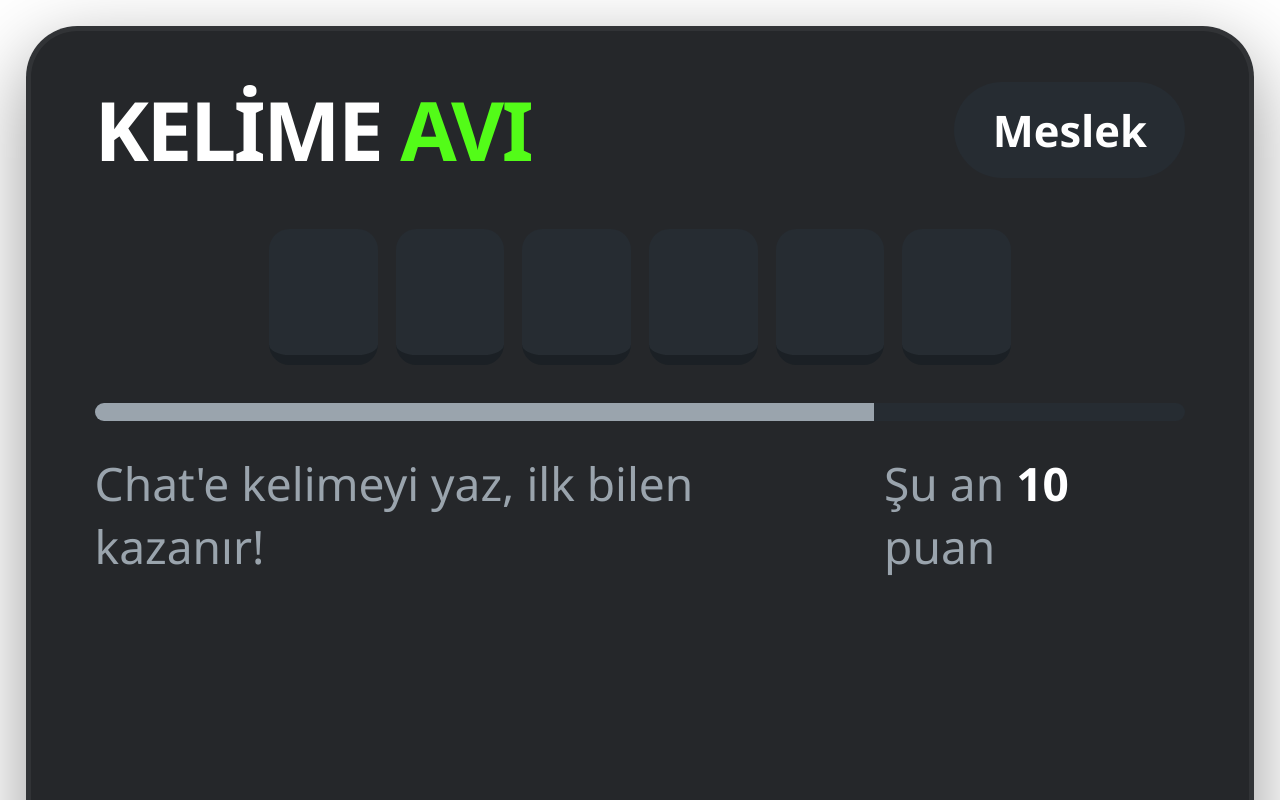
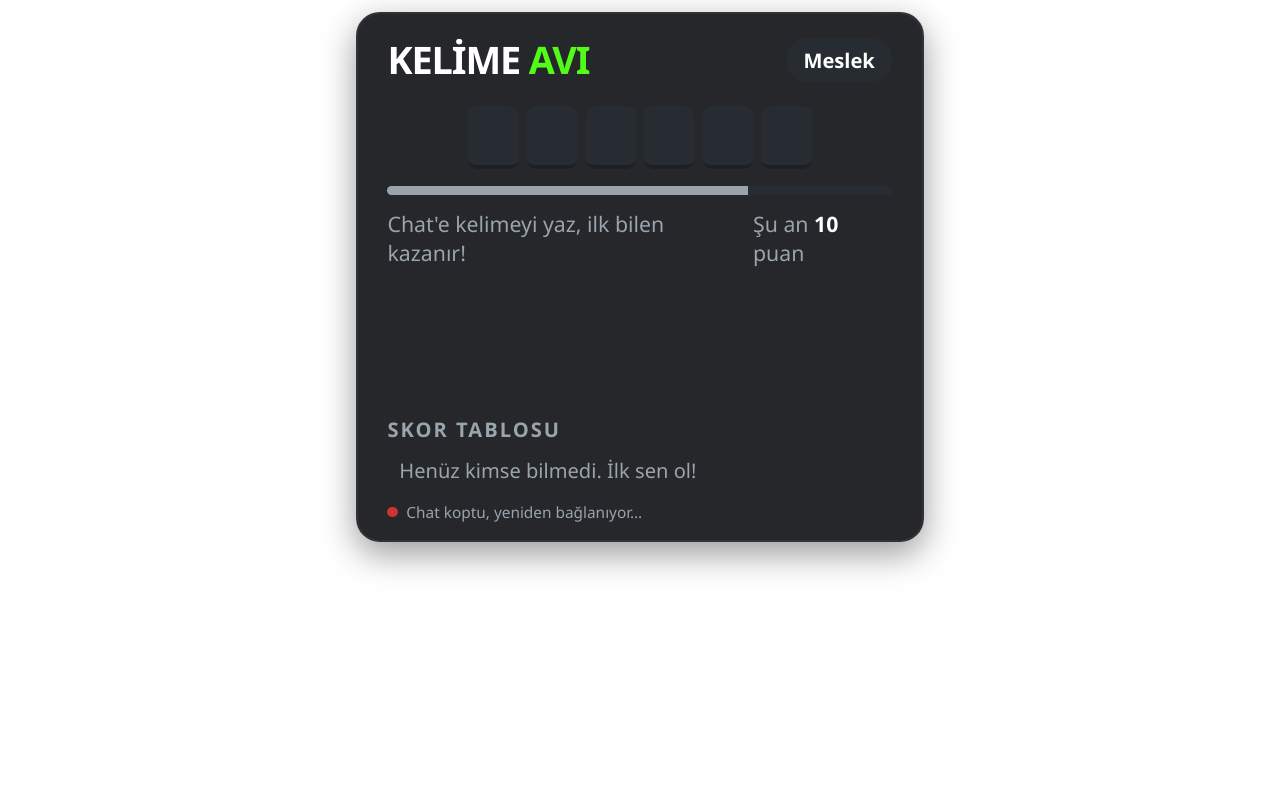
Before and after one commit to nftminter/kelime, a plain HTML site: page index.html in a window 1280 px wide. Drawn offline with Linux system fonts and the light colour scheme; no server answers.

Commit message:
Kart pencerenin genişliğine ve yüksekliğine göre ölçekleniyor (masaüstünde skor tablosu görünür)
Co-Authored-By: Claude Opus 5.5 <noreply@anthropic.com>

```diff
--- a/index.html
+++ b/index.html
@@ -6,62 +6,65 @@
 <style>
   :root { --yesil:#53fc18; --turuncu:#ffb020; --kart:rgba(14,16,19,.9); --zemin:#262c32; --soluk:#9aa4ad; }
   * { box-sizing:border-box; margin:0; padding:0; }
+  /* Ölçek birimi: pencerenin genişliği ya da yüksekliği, hangisi darsa ona göre.
+     Böylece kart OBS'te (600x800 önerilir) de geniş masaüstü penceresinde de ekrana sığar. */
+  html { font-size:min(1vw, .74vh); }
   html, body { width:100%; height:100%; overflow:hidden; background:transparent;
     font-family:"Segoe UI", Inter, Arial, sans-serif; color:#fff; }
+  body { font-size:3.6rem; }
 
-  /* Sayfa genişliğine göre ölçeklenir: OBS'te 600x800 önerilir */
-  #kart { position:relative; overflow:hidden; margin:2vw; background:var(--kart); border-radius:4vw; padding:4vw 5vw 3vw;
-    border:.4vw solid rgba(255,255,255,.06); box-shadow:0 2vw 6vw rgba(0,0,0,.4); transition:border-color .3s, box-shadow .3s; }
-  #kart.kazandi { border-color:var(--yesil); box-shadow:0 0 6vw rgba(83,252,24,.35); }
+  #kart { position:relative; overflow:hidden; width:96rem; margin:2rem auto; background:var(--kart); border-radius:4rem; padding:4rem 5rem 3rem;
+    border:.4rem solid rgba(255,255,255,.06); box-shadow:0 2rem 6rem rgba(0,0,0,.4); transition:border-color .3s, box-shadow .3s; }
+  #kart.kazandi { border-color:var(--yesil); box-shadow:0 0 6rem rgba(83,252,24,.35); }
 
-  header { display:flex; align-items:center; justify-content:space-between; gap:3vw; }
-  .logo { font-weight:900; font-size:6.4vw; letter-spacing:-.03em; line-height:1; }
+  header { display:flex; align-items:center; justify-content:space-between; gap:3rem; }
+  .logo { font-weight:900; font-size:6.4rem; letter-spacing:-.03em; line-height:1; }
   .logo span { color:var(--yesil); }
-  .cip { background:var(--zemin); color:#fff; font-weight:700; font-size:3.4vw; padding:1.4vw 3vw; border-radius:10vw; white-space:nowrap; }
+  .cip { background:var(--zemin); color:#fff; font-weight:700; font-size:3.4rem; padding:1.4rem 3rem; border-radius:10rem; white-space:nowrap; }
 
-  #kelime { display:flex; flex-wrap:wrap; justify-content:center; gap:3.5vw; margin:4vw 0 3vw; }
-  .soz { display:flex; gap:1.4vw; }
-  .harf { width:var(--k,8.5vw); aspect-ratio:4/5; border-radius:1.6vw; background:var(--zemin);
-    display:grid; place-items:center; font-weight:900; font-size:calc(var(--k,8.5vw) * .62);
-    border-bottom:.8vw solid #1b2025; transition:background .3s, color .3s, transform .3s; }
+  #kelime { display:flex; flex-wrap:wrap; justify-content:center; gap:3.5rem; margin:4rem 0 3rem; }
+  .soz { display:flex; gap:1.4rem; }
+  .harf { width:var(--k,8.5rem); aspect-ratio:4/5; border-radius:1.6rem; background:var(--zemin);
+    display:grid; place-items:center; font-weight:900; font-size:calc(var(--k,8.5rem) * .62);
+    border-bottom:.8rem solid #1b2025; transition:background .3s, color .3s, transform .3s; }
   .harf.acik { background:#fff; color:#111; animation:cevir .35s ease-out; }
   .kazandi .harf { background:var(--yesil); color:#000; }
   .bilinemedi .harf { background:#3a4148; color:#fff; }
   @keyframes cevir { from { transform:rotateY(90deg); } to { transform:rotateY(0); } }
 
-  .ilerleme { height:1.4vw; background:var(--zemin); border-radius:2vw; overflow:hidden; }
+  .ilerleme { height:1.4rem; background:var(--zemin); border-radius:2rem; overflow:hidden; }
   .ilerleme i { display:block; height:100%; width:0; background:var(--soluk); }
-  #bilgi { display:flex; justify-content:space-between; align-items:baseline; margin-top:2.4vw; font-size:3.6vw; color:var(--soluk); gap:2vw; }
+  #bilgi { display:flex; justify-content:space-between; align-items:baseline; margin-top:2.4rem; font-size:3.6rem; color:var(--soluk); gap:2rem; }
   #bilgi b { color:#fff; }
-  #duyuru { min-height:9vw; margin-top:3vw; text-align:center; font-size:4.6vw; font-weight:800; display:grid; place-items:center; }
+  #duyuru { min-height:9rem; margin-top:3rem; text-align:center; font-size:4.6rem; font-weight:800; display:grid; place-items:center; }
   #duyuru:empty { display:none; }
   #duyuru .ad { color:var(--yesil); }
   /* Bilen kişinin büyük duyurusu */
   .kazandi #tahminler { display:none; }
   #duyuru .kazanan { text-align:center; line-height:1.1; max-width:100%; }
-  #duyuru .kazanan .ust { font-size:3.6vw; color:var(--soluk); letter-spacing:.18em; font-weight:800; }
-  #duyuru .kazanan .nick { font-size:11vw; font-weight:900; color:var(--yesil); max-width:82vw; margin:.6vw auto 0;
-    overflow-wrap:anywhere; filter:drop-shadow(0 0 2.4vw currentColor); }
-  #duyuru .kazanan .alt { font-size:4vw; font-weight:700; margin-top:1.2vw; }
+  #duyuru .kazanan .ust { font-size:3.6rem; color:var(--soluk); letter-spacing:.18em; font-weight:800; }
+  #duyuru .kazanan .nick { font-size:11rem; font-weight:900; color:var(--yesil); max-width:82rem; margin:.6rem auto 0;
+    overflow-wrap:anywhere; filter:drop-shadow(0 0 2.4rem currentColor); }
+  #duyuru .kazanan .alt { font-size:4rem; font-weight:700; margin-top:1.2rem; }
   #duyuru .kazanan .alt b { color:var(--yesil); }
-  .konfeti { position:absolute; top:-3vw; width:1.6vw; height:2.6vw; border-radius:.4vw; pointer-events:none;
+  .konfeti { position:absolute; top:-3rem; width:1.6rem; height:2.6rem; border-radius:.4rem; pointer-events:none;
     animation:dus var(--sure,1.8s) cubic-bezier(.3,.6,.6,1) forwards; }
-  @keyframes dus { to { transform:translate(var(--x,0), 150vw) rotate(var(--r,540deg)); opacity:.2; } }
+  @keyframes dus { to { transform:translate(var(--x,0), 150rem) rotate(var(--r,540deg)); opacity:.2; } }
   #duyuru.pop { animation:pop .5s ease-out; }
   @keyframes pop { 0% { transform:scale(.6); opacity:0; } 70% { transform:scale(1.08); } 100% { transform:scale(1); opacity:1; } }
 
-  #tahminler { list-style:none; display:flex; flex-direction:column; gap:1.2vw; min-height:20vw; margin-top:2vw; }
-  #tahminler li { display:flex; justify-content:space-between; font-size:3.4vw; background:rgba(255,255,255,.04);
-    padding:1.4vw 2.4vw; border-radius:1.6vw; animation:gir .25s ease-out; }
+  #tahminler { list-style:none; display:flex; flex-direction:column; gap:1.2rem; min-height:20rem; margin-top:2rem; }
+  #tahminler li { display:flex; justify-content:space-between; font-size:3.4rem; background:rgba(255,255,255,.04);
+    padding:1.4rem 2.4rem; border-radius:1.6rem; animation:gir .25s ease-out; }
   #tahminler li .k { color:var(--soluk); max-width:45%; overflow:hidden; text-overflow:ellipsis; white-space:nowrap; }
   #tahminler li .t { font-weight:700; }
   #tahminler li.yakin { background:rgba(255,176,32,.14); }
   #tahminler li.yakin .t::after { content:"  çok yakın!"; color:var(--turuncu); font-weight:800; }
-  @keyframes gir { from { transform:translateY(-1vw); opacity:0; } to { transform:none; opacity:1; } }
+  @keyframes gir { from { transform:translateY(-1rem); opacity:0; } to { transform:none; opacity:1; } }
 
-  h3 { font-size:3.4vw; color:var(--soluk); text-transform:uppercase; letter-spacing:.1em; margin:3vw 0 1.2vw; }
-  #skorlar { list-style:none; display:flex; flex-direction:column; gap:.8vw; }
-  #skorlar li { display:grid; grid-template-columns:7vw 1fr auto; align-items:center; font-size:3.6vw; padding:.8vw 2vw; border-radius:1.6vw; }
+  h3 { font-size:3.4rem; color:var(--soluk); text-transform:uppercase; letter-spacing:.1em; margin:3rem 0 1.2rem; }
+  #skorlar { list-style:none; display:flex; flex-direction:column; gap:.8rem; }
+  #skorlar li { display:grid; grid-template-columns:7rem 1fr auto; align-items:center; font-size:3.6rem; padding:.8rem 2rem; border-radius:1.6rem; }
   #skorlar li:nth-child(1) { background:rgba(83,252,24,.12); }
   #skorlar li .s { color:var(--soluk); font-weight:800; }
   #skorlar li:nth-child(1) .s { color:var(--yesil); }
@@ -69,12 +72,12 @@
   #skorlar li .p { font-weight:900; font-variant-numeric:tabular-nums; }
   #skorlar li.yeni { animation:parla 1.2s ease-out; }
   @keyframes parla { 0% { background:rgba(83,252,24,.5); } 100% { } }
-  #skorlar .bos { color:var(--soluk); font-size:3.4vw; padding:1vw 2vw; }
+  #skorlar .bos { color:var(--soluk); font-size:3.4rem; padding:1rem 2rem; }
 
-  #durum { margin-top:2vw; font-size:2.6vw; color:var(--soluk); display:flex; align-items:center; gap:1.4vw; }
-  #durum i { width:1.8vw; height:1.8vw; border-radius:50%; background:#c33; display:inline-block; }
+  #durum { margin-top:2rem; font-size:2.6rem; color:var(--soluk); display:flex; align-items:center; gap:1.4rem; }
+  #durum i { width:1.8rem; height:1.8rem; border-radius:50%; background:#c33; display:inline-block; }
   #durum.bagli i { background:var(--yesil); }
-  #durum .test { background:#c90; color:#000; font-weight:800; padding:.2vw 1.4vw; border-radius:.8vw; margin-left:auto; display:none; }
+  #durum .test { background:#c90; color:#000; font-weight:800; padding:.2rem 1.4rem; border-radius:.8rem; margin-left:auto; display:none; }
 </style>
 </head>
 <body>
@@ -168,7 +171,7 @@
     // Tüm kelimeler tek satıra sığsın: kutu genişliğini toplam harf sayısına göre ayarla
     const sozler = sec.w.split(/\s+/), harfSayisi = sozler.join("").length;
     const k = (84 - (harfSayisi - sozler.length) * 1.4 - (sozler.length - 1) * 3.5) / harfSayisi;
-    kel.style.setProperty("--k", Math.min(8.5, k) + "vw");
+    kel.style.setProperty("--k", Math.min(8.5, k) + "rem");
     let soz = null;
     harfler.forEach((h, i) => {
       if (h === " ") { soz = null; tur.kutular.push(null); return; }
@@ -217,7 +220,7 @@
       c.className = "konfeti";
       c.style.left = Math.random() * 100 + "%";
       c.style.background = renkler[i % renkler.length];
-      c.style.setProperty("--x", (Math.random() * 30 - 15) + "vw");
+      c.style.setProperty("--x", (Math.random() * 30 - 15) + "rem");
       c.style.setProperty("--r", (Math.random() * 900 - 450) + "deg");
       c.style.setProperty("--sure", (1.4 + Math.random() * 1.2) + "s");
       c.style.animationDelay = Math.random() * .3 + "s";
@@ -244,7 +247,7 @@
       const n = d.querySelector(".nick");
       n.textContent = kazanan;
       if (renk && /^#[0-9a-f]{3,8}$/i.test(renk)) n.style.color = renk;
-      if (kazanan.length > 12) n.style.fontSize = Math.max(6, 11 - (kazanan.length - 12) * 0.45) + "vw";
+      if (kazanan.length > 12) n.style.fontSize = Math.max(6, 11 - (kazanan.length - 12) * 0.45) + "rem";
       konfeti(renk);
     } else {
       $("#kart").classList.add("bilinemedi");
```
